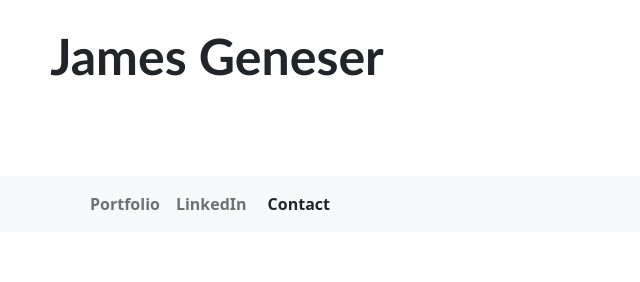
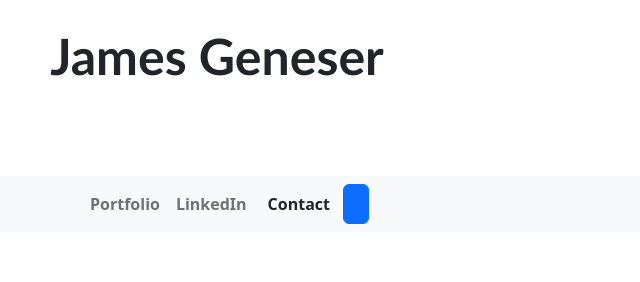
Before and after one commit to JamesGeneser/Professional-Portfolio, a React (Create React App) app in the folder my-portfolio/: page / in a window 1280 px wide. Shown: the top 282 px of the page, without its empty margins (0-640 px from the left). Built offline with nearby package versions, Linux system fonts and the light colour scheme.

Commit message:
added switch to change body class themes dynamically

```diff
--- a/my-portfolio/src/App.js
+++ b/my-portfolio/src/App.js
@@ -1,4 +1,4 @@
-import React from "react";
+import React, { useState } from "react";
 import { BrowserRouter as Router, Route, Routes } from "react-router-dom";
 import Navigation from "./components/Navigation";
 import Project from "./components/Project";
--- a/my-portfolio/src/components/Navigation.js
+++ b/my-portfolio/src/components/Navigation.js
@@ -1,15 +1,26 @@
-import React from "react";
+import React, { useState, useEffect } from "react";
 import Container from "react-bootstrap/Container";
 import Nav from "react-bootstrap/Nav";
 import Navbar from "react-bootstrap/Navbar";
 
 import Contact from "./modals/Contact";
 import { useLocation, useNavigate } from "react-router-dom";
+import { Button } from "react-bootstrap";
+
 function Navigation() {
   const location = useLocation();
   const navigate = useNavigate();
+
+  const [theme, setTheme] = useState("light");
+
+  const switchTheme = () => {
+    return theme === "light" ? setTheme("dark") : setTheme("light");
+  };
+  useEffect(() => {
+    document.body.className = theme;
+  }, [theme]);
   return (
-    <>
+    <div className={`App ${theme}`}>
       <Navbar bg="light" expand="lg">
         <Container>
           <Navbar.Toggle aria-controls="responsive-navbar-nav" />
@@ -28,11 +39,12 @@ function Navigation() {
                 LinkedIn
               </Nav.Link>
               <Contact />
+              <Button onClick={switchTheme} />
             </Nav>
           </Navbar.Collapse>
         </Container>
       </Navbar>
-    </>
+    </div>
   );
 }
 export default Navigation;
```
